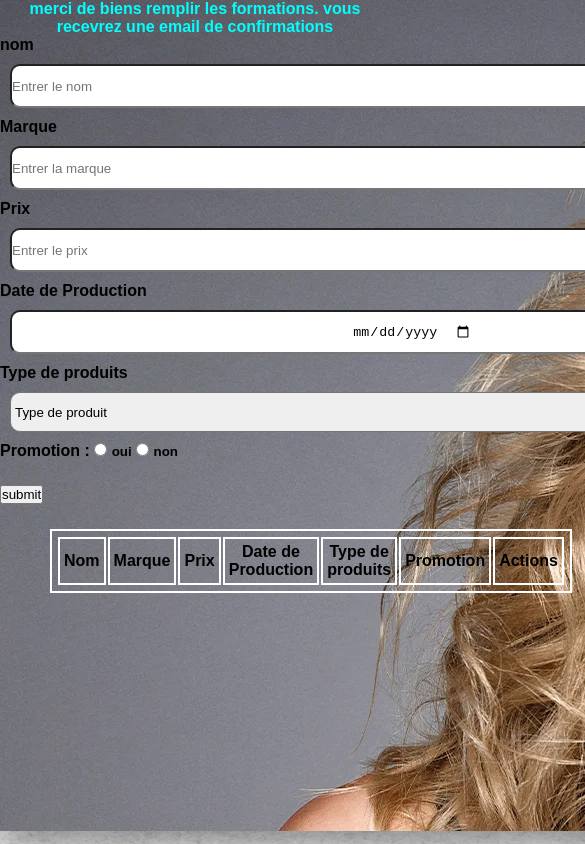
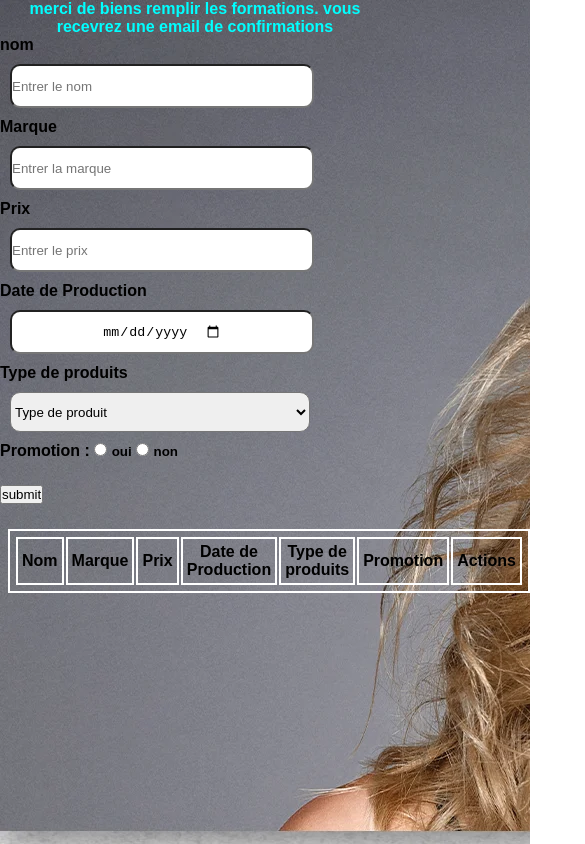
Before and after one commit to younesskhamlichi/-crud-app-using-oop-in-javascript-, a plain HTML site: page index.html in a window 390 px wide. Shown: the top 844 px of the page, 585 px wide, since content can reach past the window. Drawn offline with Linux system fonts and the light colour scheme; files whose address does not match are found by name.

Commit message:
changer css

```diff
--- a/style.css
+++ b/style.css
@@ -38,11 +38,19 @@
     margin-bottom: 25px;
    }
 
-   /* @media screen and (max-width: 500px){
+   @media screen and (max-width: 500px){
     #nom ,#marque,#prix,#date,#sel ,#table{
     width: 300px;
-        }
+     }
+
+     #promo{
+    display: none;
+    }
+    table, th, td {
+        border: 2px solid white;
+        padding: -4px;
+        margin-left: 8px;
+    }
 
 
-
-} */
+}
```
